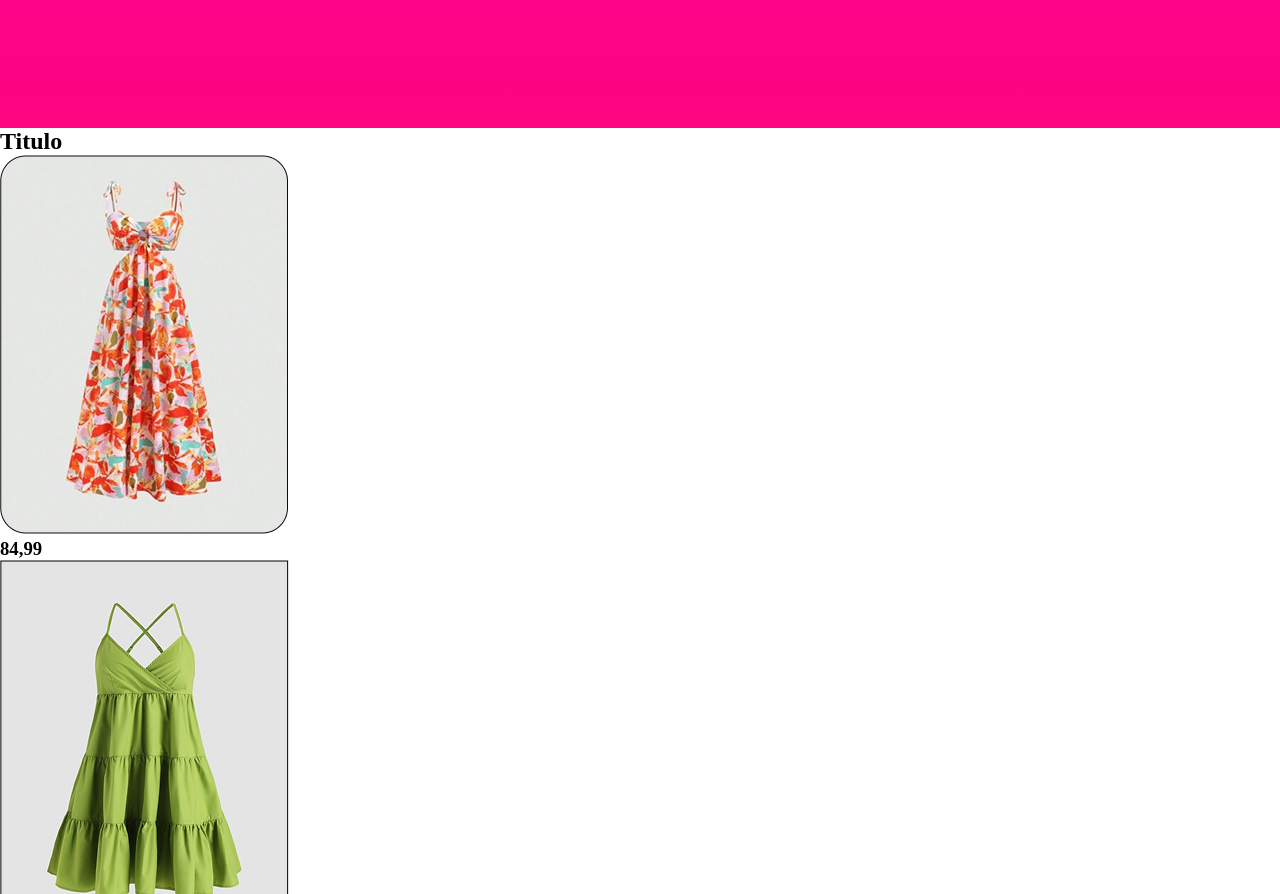
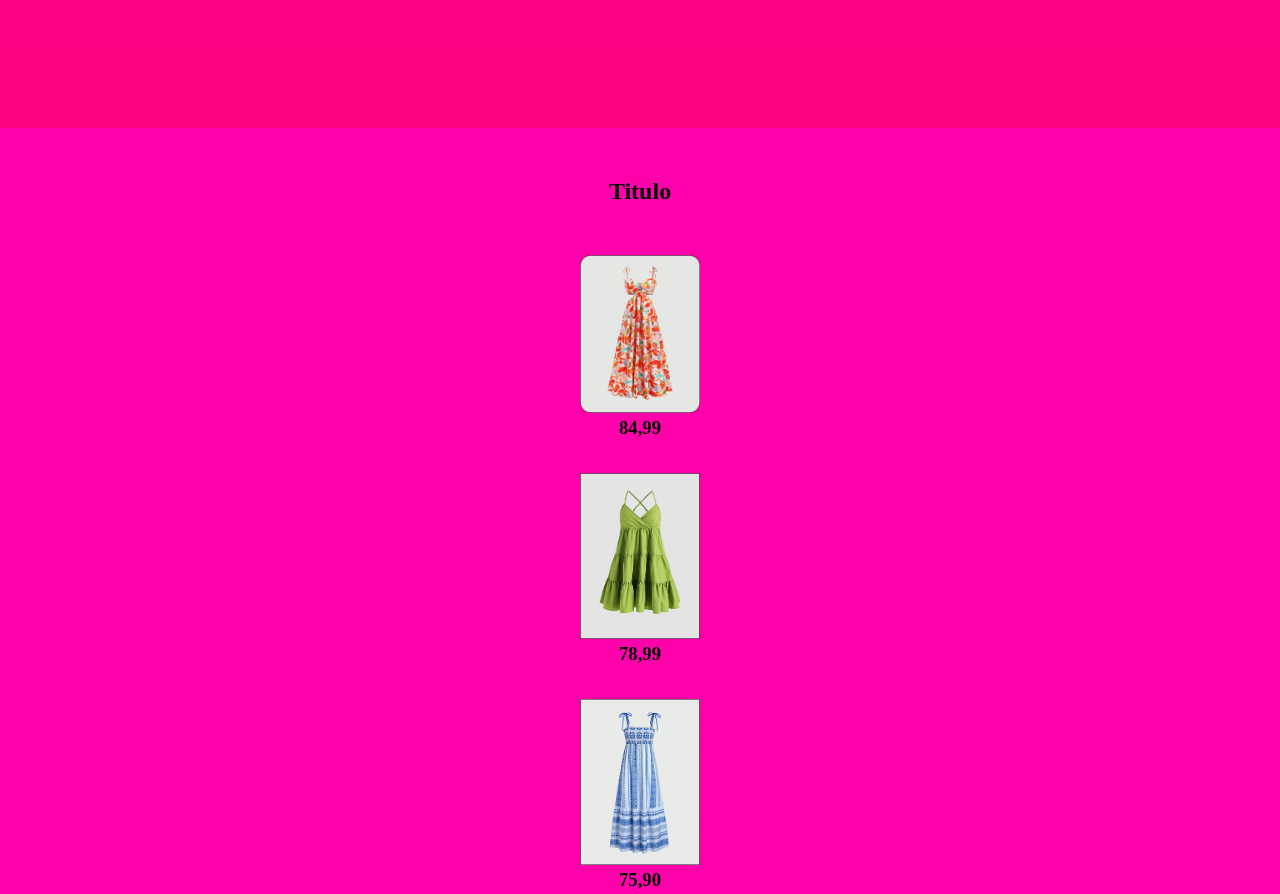
Before and after one commit to mariazmbuja/Rosa-Boutique, a plain HTML site: page index.html in a window 1280 px wide. Shown: the part 840-1734 px from the top of the page. Drawn offline with Linux system fonts and the light colour scheme.

Commit message:
Add files via upload

```diff
--- a/index.html
+++ b/index.html
@@ -31,6 +31,9 @@
 
     <section class="membros">
         <h2 class="membrosTitulo">Titulo</h2>
+
+        <div class="membrosTodos">
+            <span></span>
         <div class="membroDiv">
             <img class="membroImagem" src="Marcelo 1 (1).png" alt="">
             <h3 class="membroNome">84,99</h3>
@@ -55,6 +58,7 @@
             <img class="membroImagem" src="Marcelo 1 (5).png" alt="">
             <h3 class="membroNome">74,90</h3>
         </div>
+        </div>
 
     </section>
 
--- a/style.css
+++ b/style.css
@@ -40,3 +40,36 @@
 .sobreTitulo{
          padding: 100px 50px;
 }
+
+.membroImagem{
+width:120px;
+}
+
+.membroIcone{
+width: 24px;
+}
+
+.membroDiv{
+text-align: center;
+}
+
+.membrosTitulo{
+text-align:center;
+padding: 50px 0;
+}
+
+.membrosTodos{
+display: grid;
+/*Transforma o display em quadrados*/
+grid-template-columns: 10% % 16% 16% 16% 16%;
+/*Quanto cada coluna ocupa na página, em sequência*/
+}
+
+.membroDiv{
+text-align:center;
+padding-bottom: 34px;
+}
+
+.membros{
+background-color: rgb(255, 0, 170);
+}
```
